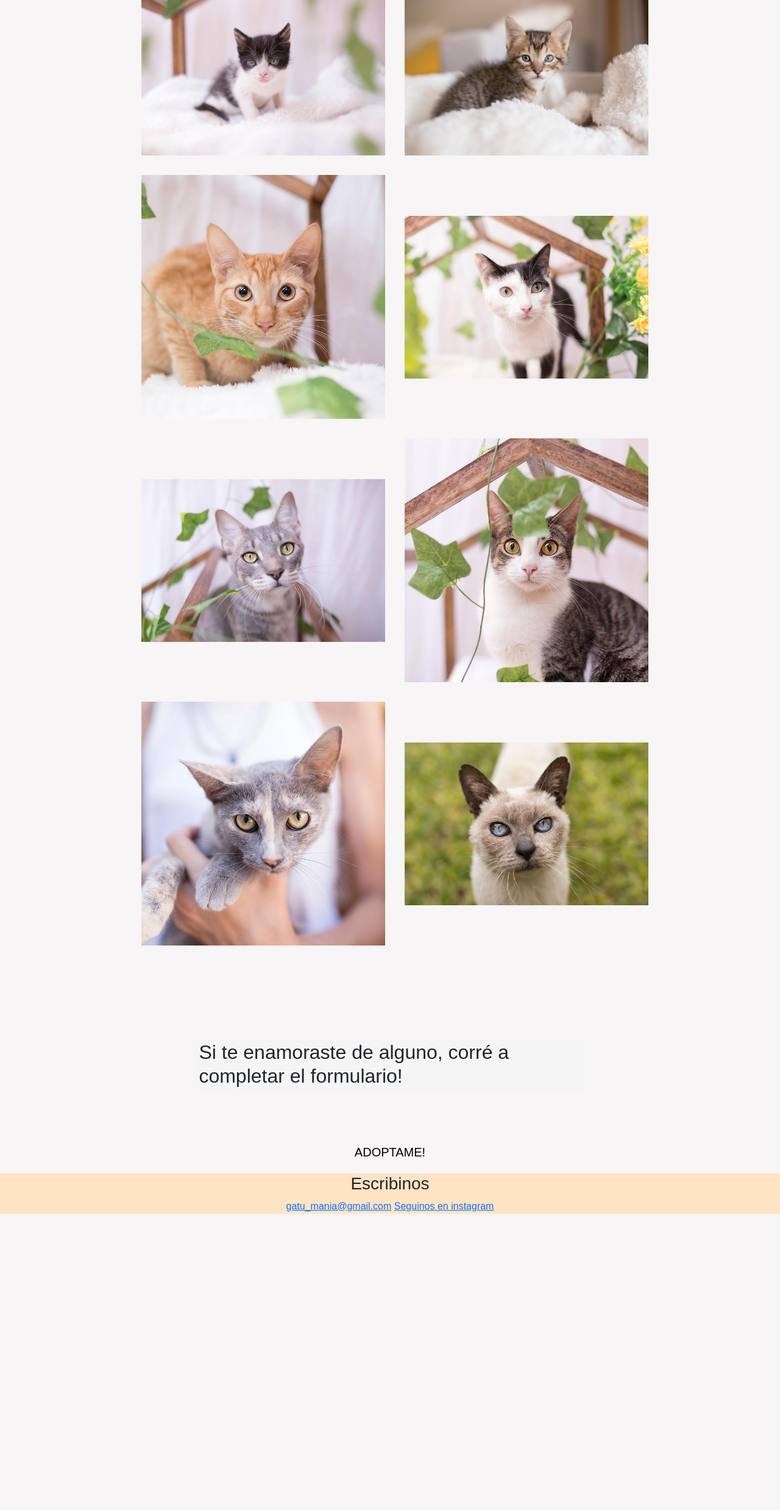
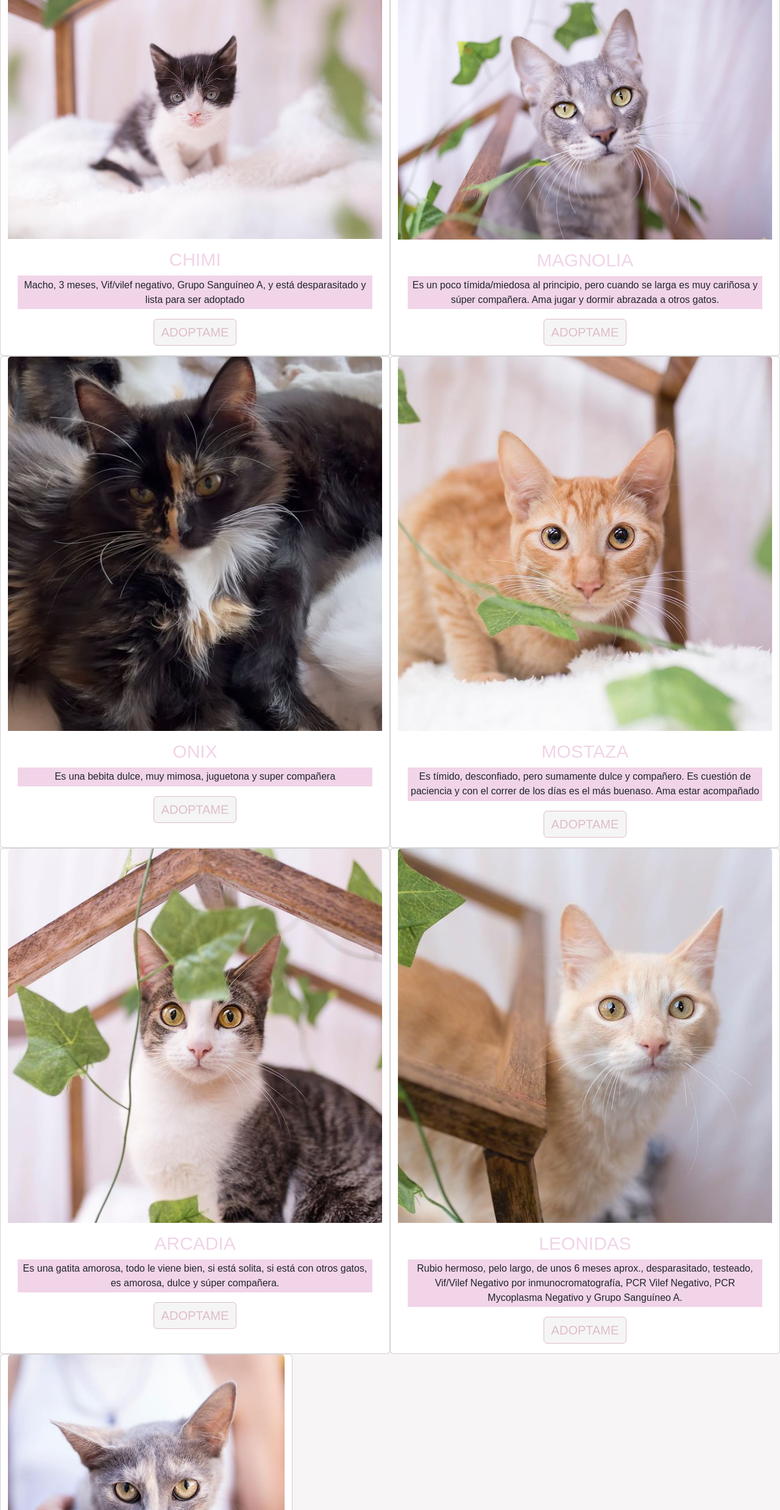
Before and after one commit to lubraslovsky/Gatumania, a plain HTML site: page pages/adopta.html in a window 1280 px wide. Shown: the part 323-2800 px from the top of the page at 61% size. Before the commit the page ends 2314 px from the top, so only its background shows below. Drawn offline with nearby package versions, Linux system fonts and the light colour scheme.

Commit message:
bootstrap en adopta

```diff
--- a/estilos/estilos.css
+++ b/estilos/estilos.css
@@ -306,126 +306,33 @@ section{
 /* adopta */
 
 .h2Adopta{
-    background-color: whitesmoke;
+    background-color: rgb(213, 189, 205);
+    margin: 2em auto;
+    padding: 0.3em;
     max-width: fit-content;
-    margin: 2em auto;
-    padding: 0.4rem;
 }
 
-.galeriaAdopta{
-    margin: 1em 0 0 1em;
-    display: flex;
-    flex-flow: wrap;
-    justify-content: center;
-
+.card-title{
+    text-transform: uppercase;
+    font-size: 30px;
+    color: rgb(241, 212, 232);
 }
-.adopta__img{
-    display: flex;
-    flex-direction: column;
-    justify-content: center;
+.card-text{
+    background-color: rgb(241, 212, 232);
+    padding: 0.2em;
 }
-.adopta__img img{
-    width: 400px;
-    margin: 1em;
+.btn-primary{
+    background-color: whitesmoke;
+    text-transform: uppercase;
+    font-size: 20px;
 }
-.a__adopta{
-    color: black;
-    text-decoration: none;
-    text-transform: uppercase;
-    margin-top: 1em;
-    font-size: 20px;
-    text-align: center;
-}
-.adoptaLink{
-    display: flex;
-    flex-direction: column;
-
-}
-
-.gridAdopta{
-    display: grid;
-    grid-template-columns: 25% 25% 25% 25%;
-    grid-template-rows: 5em 5em 30em 30em 15em 5em;
-    grid-template-areas:
-        "header header header header"
-        "conoce conoce conoce conoce"
-        "galeria galeria galeria galeria"
-        "galeria galeria galeria galeria"
-        ". adopta adopta ."
-        "footer footer footer footer";
-        justify-content: center;
-}
-.adoptaConoce{
-    grid-area: conoce;
-}
-.galeriaAdopta{
-    grid-area: galeria;
-}
-.adoptaLink{
-    grid-area: adopta;
-    margin-top: 45em;
+.btn-primary:hover{
+    background-color: rgb(202, 196, 196);
+    border-color: rgb(202, 196, 196);
+    transition: 1.4s;
 }
 .footerAdopta{
-    grid-area: footer;
-    margin-top: 43em;
-}
-
-/* TABLET */
-@media (min-width: 577px) and (max-width: 991px) {
-    .gridAdopta{
-        display: grid;
-        grid-template-columns: 50% 50%;
-        grid-template-rows: 5em 3em 5em 5em 5em;
-        grid-template-areas:
-            "header header"
-            "conoce conoce"
-            "galeria galeria"
-            "adopta adopta"
-            "footer footer";
-        justify-content: center;
-    }
-
-    .galeriaAdopta{
-        margin-top: 6em;
-    }
-    .adopta__img img{
-        width: 200px;
-    }
-    .adoptaForm{
-        font-size: medium;
-        margin-top: 4em;
-    }
-
-    .footerAdopta{
-        margin-top: 50em;
-    }
-}
-
-/* CELULAR */
-@media (min-width: 320px) and (max-width: 576px){
-    .gridAdopta{
-        grid-template-columns: 1fr;
-        grid-template-rows: 5em 5em 25em 15em 5em;
-        grid-template-areas:
-            "header"
-            "conoce"
-            "galeria"
-            "adopta"
-            "footer";
-    }
-    .galeriaAdopta{
-        margin-top: 2em;
-    }
-    .adopta__img img{
-        width: 150px;
-    }
-    .adoptaLink h2{
-        display: none;
-    }
-    .adoptaLink a{
-        align-items: center;
-        margin-top: 14em;
-    }
+    margin-top: 10em;
 }
 /* contacto */
 .h2Contacto{
--- a/pages/adopta.html
+++ b/pages/adopta.html
@@ -21,6 +21,7 @@
             <button class="navbar-toggler" type="button" data-bs-toggle="collapse" data-bs-target="#navbarSupportedContent" aria-controls="navbarSupportedContent" aria-expanded="false" aria-label="Toggle navigation">
                 <span class="navbar-toggler-icon"></span>
             </button>
+
 
             <div class="collapse navbar-collapse" id="navbarSupportedContent">
                 <ul class="navbar-nav me-auto mb-2 mb-lg-0">
@@ -54,40 +55,75 @@
         </nav>
     </header>
 
-         <section class="section__adopta gridAdopta">
-             <h2 class="h2Adopta adoptaConoce"> Conoce a nuestros rescatados en adopción</h2>
-             <main class="galeriaAdopta">
-                 <div class="adopta__img">
-                    <img src="../fotos/bebe-byn.jpg" alt="gatobebe">
+    <main>
+        <h2 class="h2Adopta">Conocé a nuestros rescatados en adopción</h2>
+        <div class="container-fluid text-center">
+            <div class="row">
+            <div class="card col" style="width: 30rem;">
+                <img src="../fotos/bebe-byn.jpg" class="card-img-top" alt="Chimi">
+                <div class="card-body">
+                    <h5 class="card-title"> Chimi </h5>
+                    <p class="card-text"> Macho, 3 meses, Vif/vilef negativo, Grupo Sanguíneo A, y está desparasitado y lista para ser adoptado </p>
+                    <a href="./formulario.html" class="btn btn-primary">Adoptame</a>
                 </div>
-                <div class="adopta__img">
-                    <img src="../fotos/bebito-2.jpg" alt="gatobebe">
             </div>
-                <div class="adopta__img">
-                    <img src="../fotos/gato-naranja.jpg" alt="gatonaranja">
+            <div class="card col" style="width: 30rem;">
+                <img src="../fotos/gata-gris.jpg" class="card-img-top" alt="Magnolia">
+                <div class="card-body">
+                    <h5 class="card-title"> Magnolia </h5>
+                    <p class="card-text">Es un poco tímida/miedosa al principio, pero cuando se larga es muy cariñosa y súper compañera. Ama jugar y dormir abrazada a otros gatos.</p>
+                    <a href="./formulario.html" class="btn btn-primary">Adoptame</a>
                 </div>
-                <div class="adopta__img">
-                    <img src="../fotos/blanco y negro.jpg" alt="gato-blancoynegro">
             </div>
-                <div class="adopta__img">
-                    <img src="../fotos/gata-gris.jpg" alt="gatagris">
             </div>
-                <div class="adopta__img">
-                    <img src="../fotos/gato-sorpresa.jpg" alt="pocho">
+            <div class="row">
+            <div class="card col" style="width: 30rem;">
+                <img src="../fotos/gato-manchas.jpg" class="card-img-top" alt="Onix">
+                <div class="card-body">
+                    <h5 class="card-title">Onix</h5>
+                    <p class="card-text">Es una bebita dulce, muy mimosa, juguetona y super compañera</p>
+                    <a href="./formulario.html" class="btn btn-primary">Adoptame</a>
                 </div>
-                <div class="adopta__img">
-                    <img class="adopta__img" src="../fotos/gris.jpg" alt="pedro">
             </div>
-                <div class="adopta__img">
-                    <img src="../fotos/ojos-celestes.jpg" alt="confite">
+            <div class="card col" style="width: 30rem;">
+                <img src="../fotos/gato-naranja.jpg" class="card-img-top" alt="Mostaza">
+                <div class="card-body">
+                    <h5 class="card-title">Mostaza</h5>
+                    <p class="card-text">Es tímido, desconfiado, pero sumamente dulce y compañero. Es cuestión de paciencia y con el correr de los días es el más buenaso. Ama estar acompañado</p>
+                    <a href="./formulario.html" class="btn btn-primary">Adoptame</a>
+                </div>
+            </div>
+            </div>
+            <div class="row">
+            <div class="card col" style="width: 30rem;">
+                <img src="../fotos/gato-sorpresa.jpg" class="card-img-top" alt="Arcadia">
+                <div class="card-body">
+                    <h5 class="card-title">Arcadia</h5>
+                    <p class="card-text">Es una gatita amorosa, todo le viene bien, si está solita, si está con otros gatos, es amorosa, dulce y súper compañera.</p>
+                    <a href="./formulario.html" class="btn btn-primary">Adoptame</a>
+                </div>
+            </div>
+            <div class="card col" style="width: 30rem;">
+                <img src="../fotos/gato-rubio.jpg" class="card-img-top" alt="Leonidas">
+                <div class="card-body">
+                    <h5 class="card-title">Leonidas</h5>
+                    <p class="card-text">Rubio hermoso, pelo largo, de unos 6 meses aprox., desparasitado, testeado, Vif/Vilef Negativo por inmunocromatografía, PCR Vilef Negativo, PCR Mycoplasma Negativo y Grupo Sanguíneo A.</p>
+                    <a href="./formulario.html" class="btn btn-primary">Adoptame</a>
+                </div>
+            </div>
+            </div>
+            <div class="row">
+            <div class="card col-md-auto" style="width: 30rem;">
+                <img src="../fotos/gris.jpg" class="card-img-top" alt="Cielo">
+                <div class="card-body">
+                    <h5 class="card-title">Cielo</h5>
+                    <p class="card-text">Así como la ven, con esa carita tímida, es una gata PRECIOSA y súper compañera. Desparasitada, castrada y vacunada.</p>
+                    <a href="./formulario.html" class="btn btn-primary">Adoptame</a>
+                </div>
+            </div>
+            </div>
         </div>
     </main>
-
-        <div class="adoptaLink">
-             <h2 class="h2Adopta adoptaForm">Si te enamoraste de alguno, corré a completar el formulario!</h2>
-             <a class="a__adopta" href="../pages/formulario.html"> adoptame!</a>
-         </div>
-         </section>
 
 
     <footer class="footer footerAdopta">
```
Lines whose indentation alone changed are shown as unchanged.
